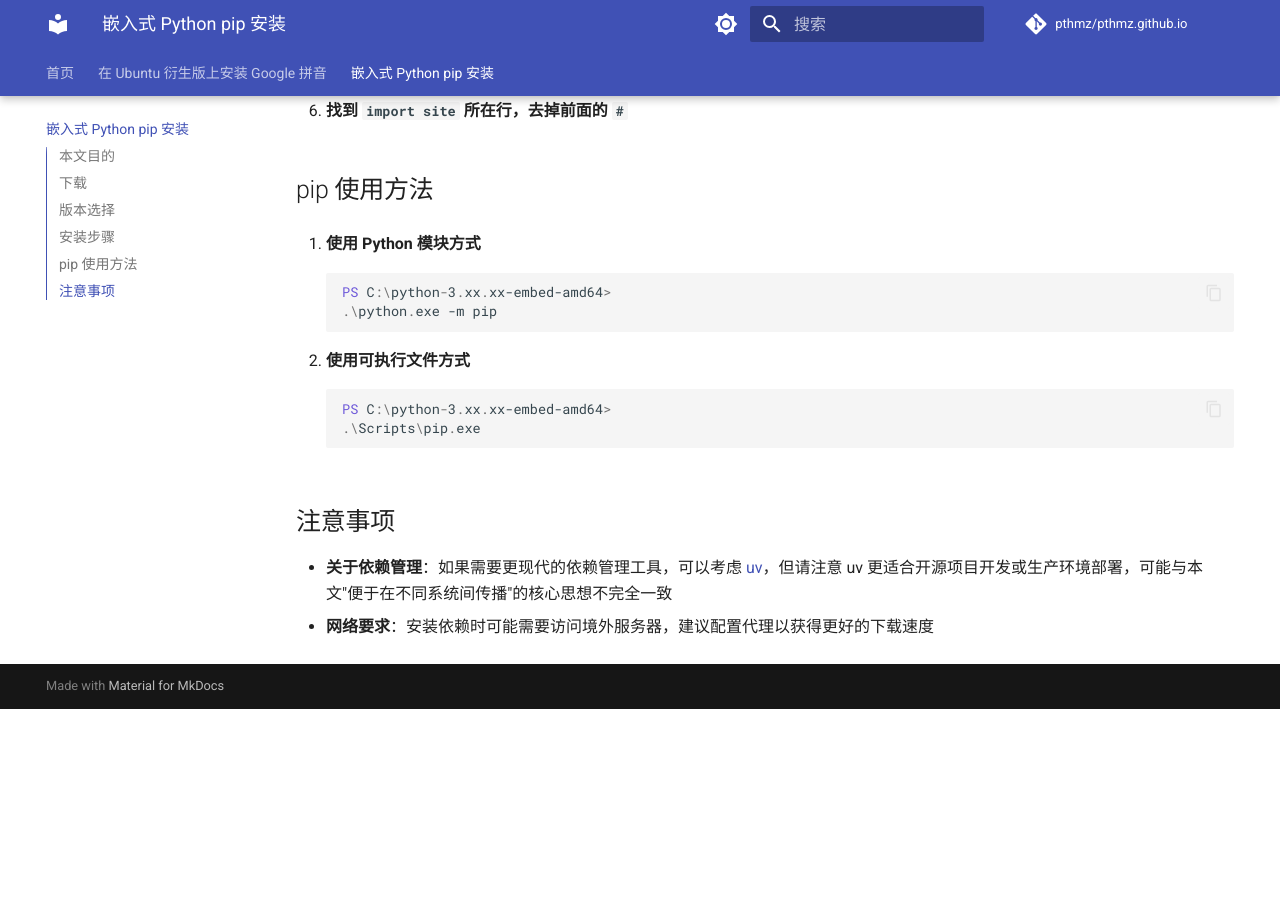
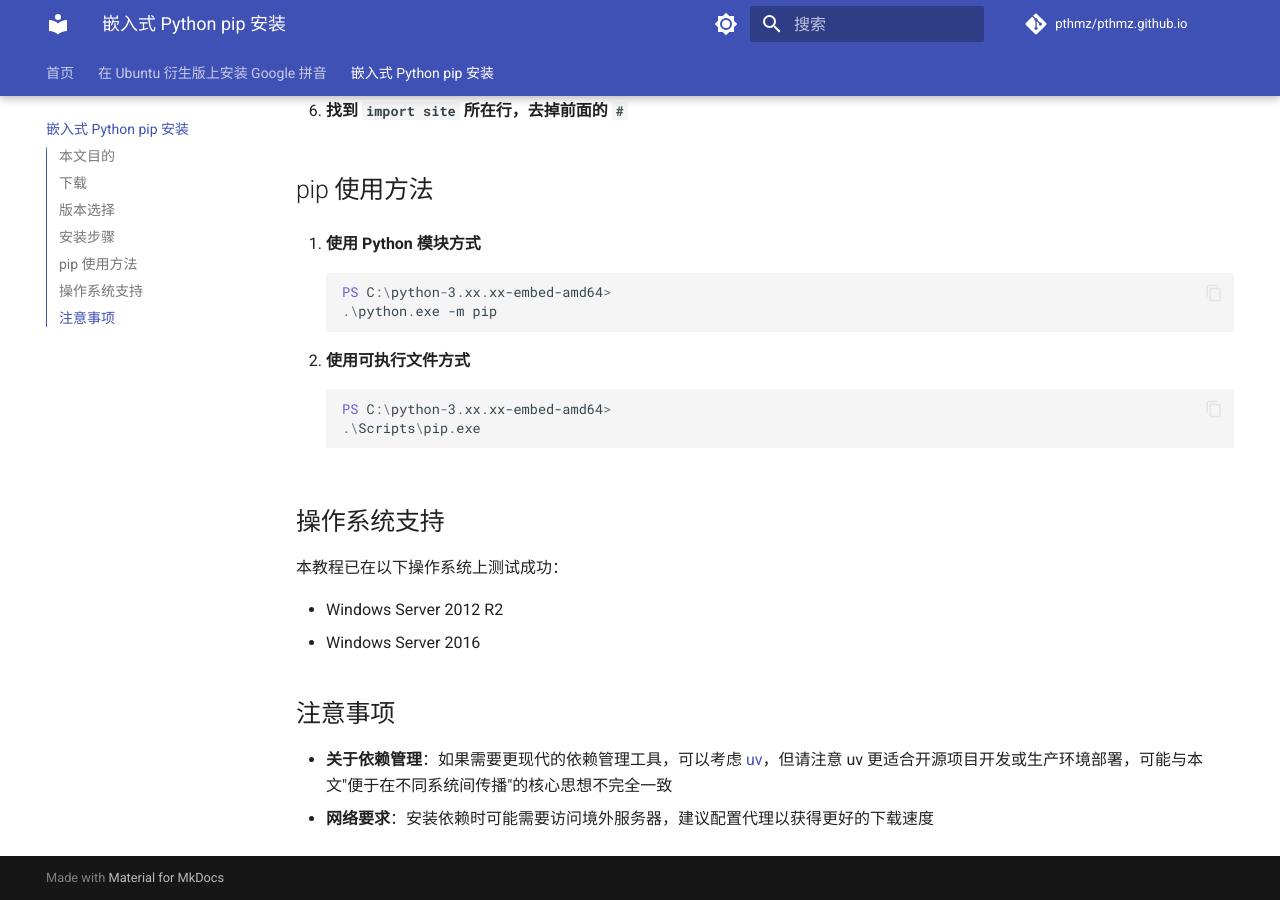
Before and after one commit to pthmz/pthmz.github.io, an MkDocs documentation site: the page built from docs/blog/embed-python-pip-installation-windows.md, in a window 1280 px wide and 900 px high, scrolled down 1149 px. Built offline with MkDocs 1.6.1 and Material for MkDocs 9.7.7, drawn with Linux system fonts in a browser that asks for light colours; comment, search, counter and statistics services are not loaded; before the commit the page ends 1858 px from its top, so only the background shows below that.

Commit message:
添加操作系统支持范围

````diff
--- a/docs/blog/embed-python-pip-installation-windows.md
+++ b/docs/blog/embed-python-pip-installation-windows.md
@@ -56,6 +56,13 @@ categories: programming
    .\Scripts\pip.exe
    ```
 
+## 操作系统支持
+
+本教程已在以下操作系统上测试成功：
+
+- Windows Server 2012 R2
+- Windows Server 2016
+
 ## 注意事项
 
 - **关于依赖管理**：如果需要更现代的依赖管理工具，可以考虑 [uv](https://github.com/astral-sh/uv)，但请注意 uv 更适合开源项目开发或生产环境部署，可能与本文"便于在不同系统间传播"的核心思想不完全一致
````
